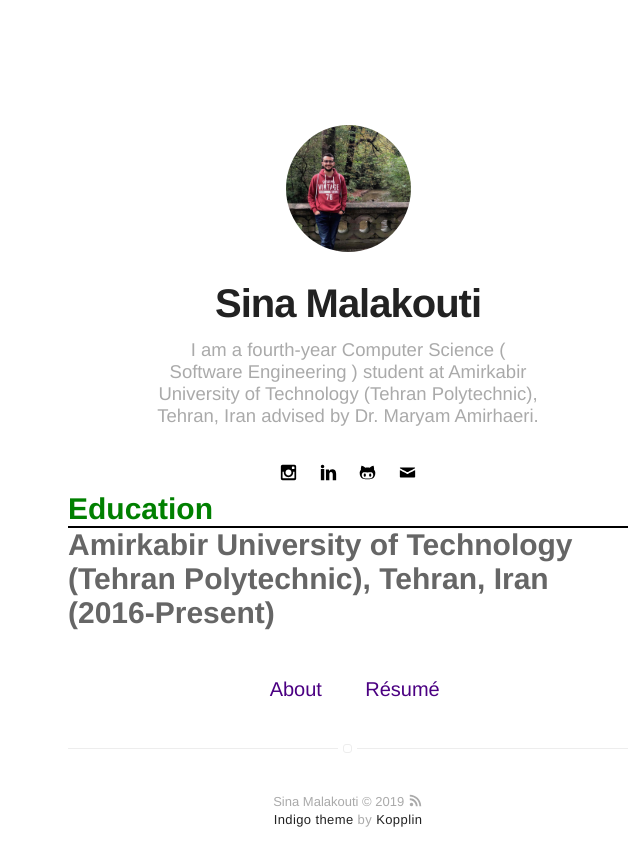
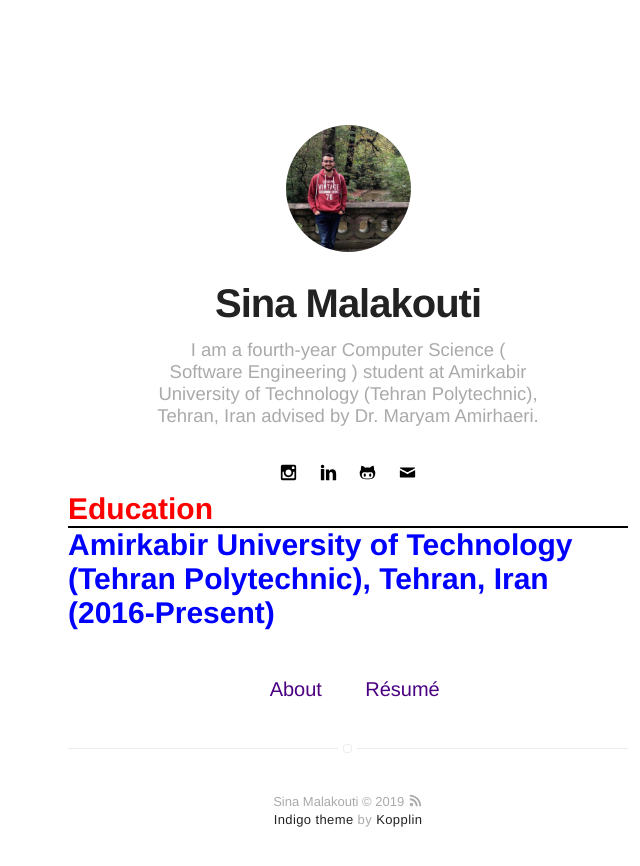
Before and after one commit to sinamalakouti/sinamalakouti.github.io, a Jekyll site: the page built from index.html, in a window 1280 px wide. Shown: the top 866 px of the page, without its empty margins (292-932 px from the left). Built offline with Jekyll 4.4.1, drawn with Linux system fonts in a browser that asks for light colours.

Commit message:
just playing around

```diff
--- a/_includes/header.html
+++ b/_includes/header.html
@@ -28,7 +28,7 @@
 <!-- including other folan -->
         {% include social-links.html %}
     </header>
-    <div class="inf_header" style="font-weight:bold; color:green"> Education</div>
+    <div class="inf_header" style="font-weight:bold; color:red"> Education</div>
 
     <div class="inf_title" >
          Amirkabir University of Technology (Tehran Polytechnic), Tehran, Iran           (2016-Present)
--- a/_sass/components/header.sass
+++ b/_sass/components/header.sass
@@ -41,3 +41,4 @@
 .inf_title
     font-size: 3rem
     font-weight: bold
+    color : blue
```
